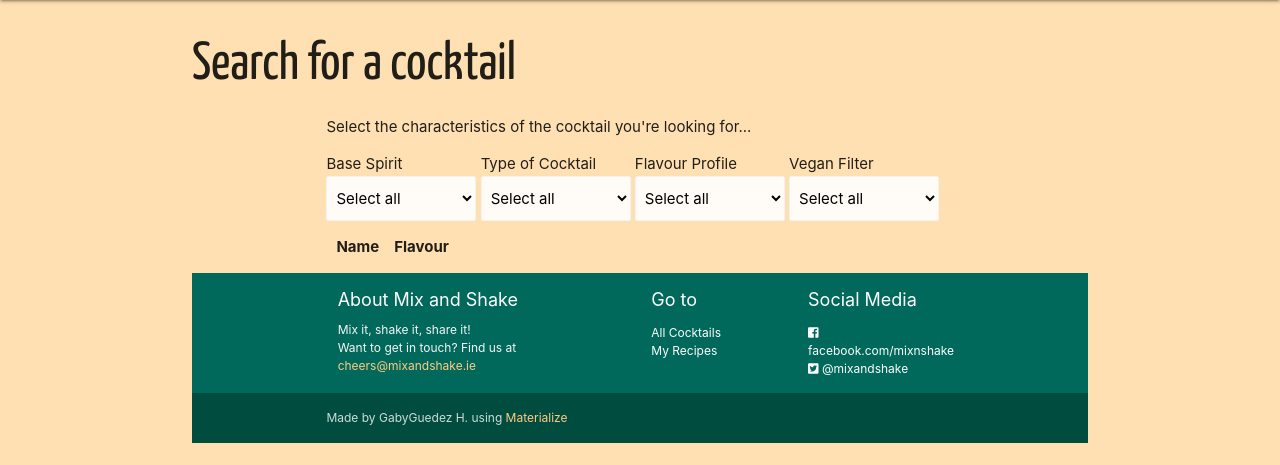
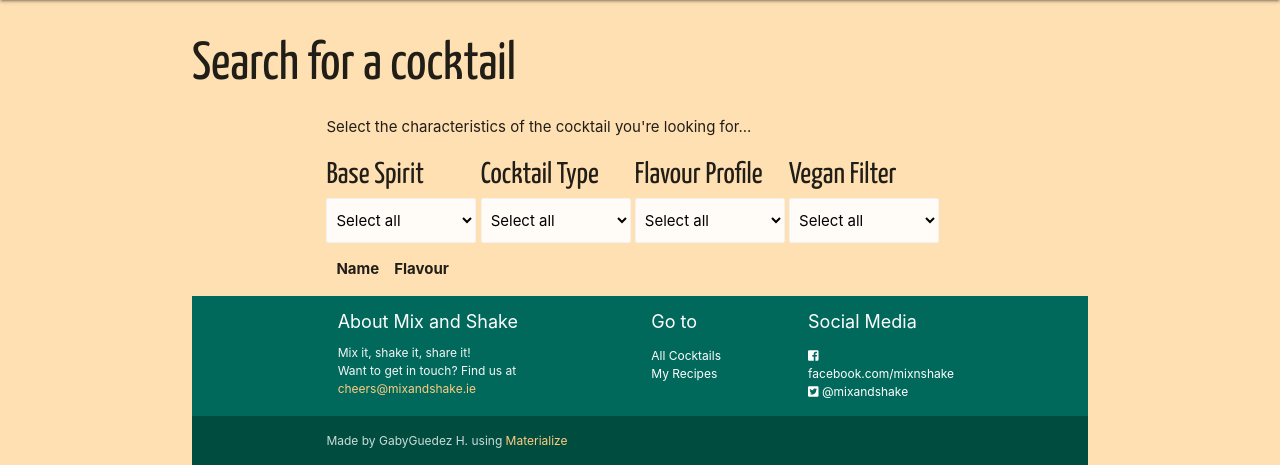
Before and after one commit to gabyguedezh/cocktail-recipe-book, a Flask app: page /get_search in a window 1280 px wide. Shown: the part 64-529 px from the top of the page. Run offline with Flask 2, Linux system fonts and the light colour scheme; data that the repository does not hold is empty; some libraries are stand-ins or nearby versions.

Commit message:
styled search

```diff
--- a/static/starter-template/css/style.css
+++ b/static/starter-template/css/style.css
@@ -226,6 +226,14 @@ don't overflow their boxes*/
     display: inline-block;
 }
 
+.search-selector > p {
+    font-size: 2em;
+}
+
+#teal-box {
+    height: 100px;
+}
+
 
 /* FOOTER */
 
--- a/templates/search.html
+++ b/templates/search.html
@@ -4,16 +4,16 @@
 <div class="container" id="selector-container">
     <p>Select the characteristics of the cocktail you're looking for...</p>
     <div id="select1" class="search-selector">
-            Base Spirit
+        <p class="no-margin  art-deco-font">Base Spirit</p>
     </div>
     <div id="select2" class="search-selector">
-            Type of Cocktail
+        <p class="no-margin  art-deco-font">Cocktail Type</p>
     </div>
     <div id="select3" class="search-selector">
-            Flavour Profile
+        <p class="no-margin  art-deco-font">Flavour Profile</p>
     </div>
     <div id="select4" class="search-selector">
-            Vegan Filter
+        <p class="no-margin  art-deco-font">Vegan Filter</p>
     </div>
 <!--<div style="clear: both"></div>-->
 <div id="datatable"></div>
```
Lines whose indentation alone changed are shown as unchanged.
